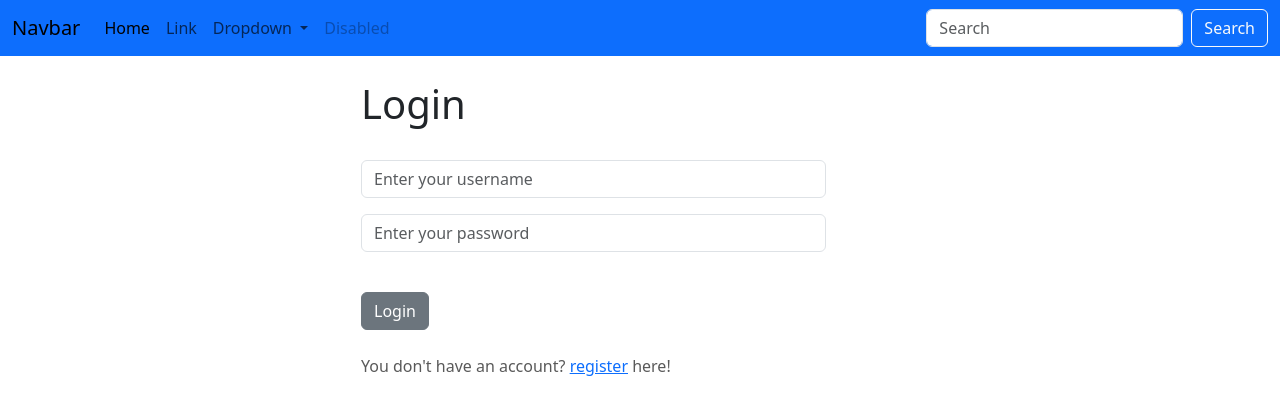
After one commit to obatabba/ToDo-List, a Django app: page /login/ in a window 1280 px wide. The commit adds this page. Shown: the top 415 px of the page. Run offline with Django 5.2, Linux system fonts and the light colour scheme; some libraries are stand-ins or nearby versions.

Commit message:
Add user login/logout functionality.
write views, urls, and templates and making changes for handling users logging in and logging out.

```diff
--- a/ToDoList/settings.py
+++ b/ToDoList/settings.py
@@ -122,3 +122,7 @@ STATIC_URL = 'static/'
 # https://docs.djangoproject.com/en/5.1/ref/settings/#default-auto-field
 
 DEFAULT_AUTO_FIELD = 'django.db.models.BigAutoField'
+
+LOGIN_URL = 'login'
+
+LOGIN_REDIRECT_URL = 'home'
--- a/core/templates/base.html
+++ b/core/templates/base.html
@@ -8,9 +8,15 @@
     <title>ToDo List</title>
 </head>
 <body>
+
     {% include 'navbar.html' %}
-    {% block content %}
-    {% endblock %}
+    <br>
+    <div class="container">
+
+        {% block content %}
+        {% endblock %}
+
+    </div>
 
     <script src="{% static 'js/bootstrap.min.js' %}"></script>
     <script src="{% static 'js/bootstrap.bundle.min.js' %}"></script>
--- /dev/null
+++ b/core/templates/login.html
@@ -0,0 +1,53 @@
+{% extends 'base.html' %}
+
+{% block content %}
+
+<div class="col-md-5 offset-md-3">
+  <h1>Login</h1><br>
+
+  <form method="post" action="{% url 'login' %}">
+    {% csrf_token %}
+    <div class="mb-3">
+      <input
+            type="text"
+            name="username"
+            id="username"
+            class="form-control"
+            required
+            placeholder="Enter your username"
+        >
+        {% if form.username.errors %}
+            <span class="text-danger">{{ form.username.errors.0 }}</span>
+        {% endif %}
+    </div>
+
+    <div class="mb-3">
+      <input
+            type="password"
+            name="password"
+            id="password"
+            class="form-control"
+            required
+            placeholder="Enter your password"
+        >
+        {% if form.password.errors %}
+            <span class="text-danger">{{ form.password.errors.0 }}</span>
+        {% endif %}
+    </div>
+    {% if form.errors %}
+    <p>Your username and password didn't match. Please try again.</p>
+    {% endif %}
+    <br>
+    {% if next %}
+      <input type="hidden" name="next" value="{{ next }}">
+    {% endif %}
+
+    <button type="submit" class="btn btn-secondary">Login</button>
+  </form><br>
+
+  <p style="color: rgba(0, 0, 0, 0.651);">
+    You don't have an account? <a href="{ url 'register' }">register</a> here!
+  </p>
+</div>
+
+{% endblock %}
--- a/core/urls.py
+++ b/core/urls.py
@@ -3,5 +3,7 @@ from . import views
 
 
 urlpatterns = [
-    path('', views.home, name='home')
+    path('', views.home, name='home'),
+    path('login/', views.Login.as_view(), name='login'),
+    path('logout/', views.Logout.as_view(), name='logout'),
 ]
--- a/core/views.py
+++ b/core/views.py
@@ -1,5 +1,18 @@
+from django.contrib.auth.views import LoginView, LogoutView
+from django.contrib import messages
 from django.shortcuts import render
 from .models import Task
+
+
+class Login(LoginView):
+    template_name = 'login.html'
+
+
+class Logout(LogoutView):
+    next_page = 'home'
+    def dispatch(self, request, *args, **kwargs):
+        messages.success(request, "You have been logged out successfully.")
+        return super().dispatch(request, *args, **kwargs)
 
 
 def home(request):
```
Also changed, not shown: core/templates/home.html (+14 -1 lines), db.sqlite3.
